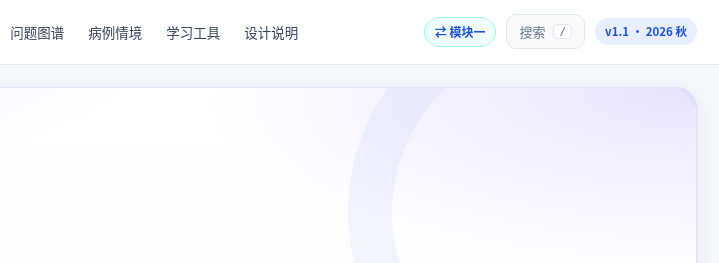
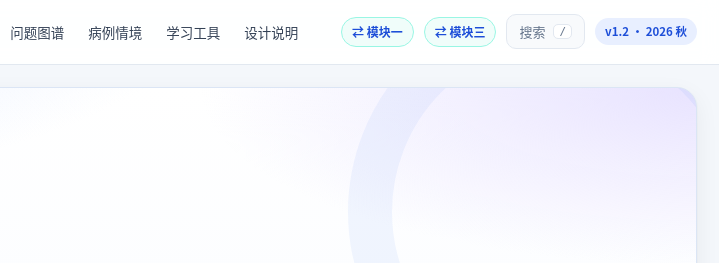
Before and after one commit to mobory66/urinary-aki-graph, a plain HTML site: page index.html in a window 1280 px wide. Shown: the top 263 px of the page, 561-1280 px from the left. Drawn offline with Linux system fonts and the light colour scheme.

Commit message:
Add files via upload

```diff
--- a/index.html
+++ b/index.html
@@ -1863,11 +1863,17 @@ const META = {
   program: '“师—生—机”协同教改项目 · 2024 级基础医学班',
   module: '肾功能不全的基本发病环节与急性肾损伤',
   moduleTag: '本次提交模块（模块二）',
-  version: 'v1.1',
-  date: '2026-11-05',
+  version: 'v1.2',
+  date: '2026-11-23',
   links: {
     self: 'https://mobory66.github.io/urinary-aki-graph/',
-    module1: 'https://mobory66.github.io/urinary-water-electrolyte-graph/'
+    module2: 'https://mobory66.github.io/urinary-aki-graph/',
+    module3: 'https://mobory66.github.io/urinary-gn-graph/',
+    modules: [
+      { label: '模块一', title: '水、电解质代谢紊乱', url: 'https://mobory66.github.io/urinary-water-electrolyte-graph/' },
+      { label: '模块二', title: '肾功能不全与急性肾损伤', url: 'https://mobory66.github.io/urinary-aki-graph/' },
+      { label: '模块三', title: '肾小球肾炎的发病机制与常见类型', url: 'https://mobory66.github.io/urinary-gn-graph/' }
+    ]
   },
   assignment: '泌尿整合课程 · 病生 / 病理 / 药理三专业教学活动 · 知识图谱（5分）＋ 问题图谱（5分）',
   disclaimer: '本页为课程学习作品，医学内容依据教材、指南与已发表文献整理并人工核对，仅供教学与复习使用，不构成临床诊疗建议；临床决策请遵循所在机构规范与最新指南。'
@@ -1955,6 +1961,7 @@ const GUIDE = {
     { item: '造影剂肾病的发生时间窗', ai: 'AI 初稿写"造影后 7 天内任何肌酐升高都是 CI-AKI"', fixed: '更正为"多在造影后 48～72 小时内出现，需排除其他原因并与造影时间关联"', basis: 'ACR Manual on Contrast Media 2023 + ESUR 2018' }
   ],
   versions: [
+    { v: 'v1.2', date: '2026-11-23', note: '增加模块三（肾小球肾炎的发病机制与常见类型）切换入口，三模块可互相切换。' },
     { v: 'v1.1', date: '2026-11-05', note: '提交版：肾功能不全基本发病环节与急性肾损伤模块知识图谱（70 节点 / 136 关系）+ 问题图谱（35 题）+ 病例 7 例 + AKI 交互工具 + 设计说明；独立网址 https://mobory66.github.io/urinary-aki-graph/ ，顶部/页脚可与模块一互相切换。' },
     { v: '待更新', date: '课堂讲评后', note: '根据教师点评、同学投票与课堂讨论修订；补充「课堂使用与讲评记录」。' },
     { v: '模块一（已完成）', date: '2026-10-17', note: '水、电解质代谢紊乱（水·钠·钾）模块，独立网址 https://mobory66.github.io/urinary-water-electrolyte-graph/ ；两模块共用同一套交互框架与评分设计，并可双向切换。' }
@@ -2176,7 +2183,7 @@ function renderShell() {
       '</div>' +
       '<nav class="main-nav' + (APP.state.menuOpen ? ' open' : '') + '" id="main-nav">' + navHTML() + '</nav>' +
       '<div class="header-right">' +
-        '<a class="module-switch" href="' + esc(META.links.module1) + '" title="切换到模块一：水电解质紊乱">⇄ 模块一</a>' +
+        ((META.links.modules || []).filter(function (m) { return m.url !== META.links.self; }).map(function (m) { return '<a class="module-switch" href="' + esc(m.url) + '" title="切换到' + esc(m.label) + '">⇄ ' + esc(m.label) + '</a>'; }).join('')) +
         '<button class="search-btn" id="btn-search"><span class="label">搜索</span><kbd>/</kbd></button>' +
         '<span class="version-pill" title="版本">' + esc(META.version) + ' · 2026 秋</span>' +
         '<button class="menu-btn" id="btn-menu" aria-label="菜单">☰</button>' +
@@ -2184,7 +2191,7 @@ function renderShell() {
     '</div></header>' +
     '<main class="page" id="view"></main>' +
     '<footer class="site-footer"><div class="footer-inner">' +
-      '<span>© 2026 泌尿整合课程 · 肾功能不全与急性肾损伤模块（模块二） · ' + esc(META.version) + '（' + esc(META.date) + '）· <a href="' + esc(META.links.module1) + '" style="color:inherit;text-decoration:underline">切换到模块一：水电解质紊乱</a></span>' +
+      '<span>© 2026 泌尿整合课程 · 肾功能不全与急性肾损伤模块 · ' + esc(META.version) + '（' + esc(META.date) + '）· 切换：' + (META.links.modules || []).filter(function (m) { return m.url !== META.links.self; }).map(function (m) { return '<a href="' + esc(m.url) + '" style="color:inherit;text-decoration:underline">' + esc(m.label) + '</a>'; }).join(' · ') + '</span>' +
       '<div class="footer-links">' + ROUTES.map(r => '<button data-nav="' + r.id + '">' + r.label + '</button>').join('') +
         '<button data-nav="guide" data-anchor="refs">参考文献</button><button data-nav="guide" data-anchor="record">课堂记录</button></div>' +
     '</div></footer>' +
```
